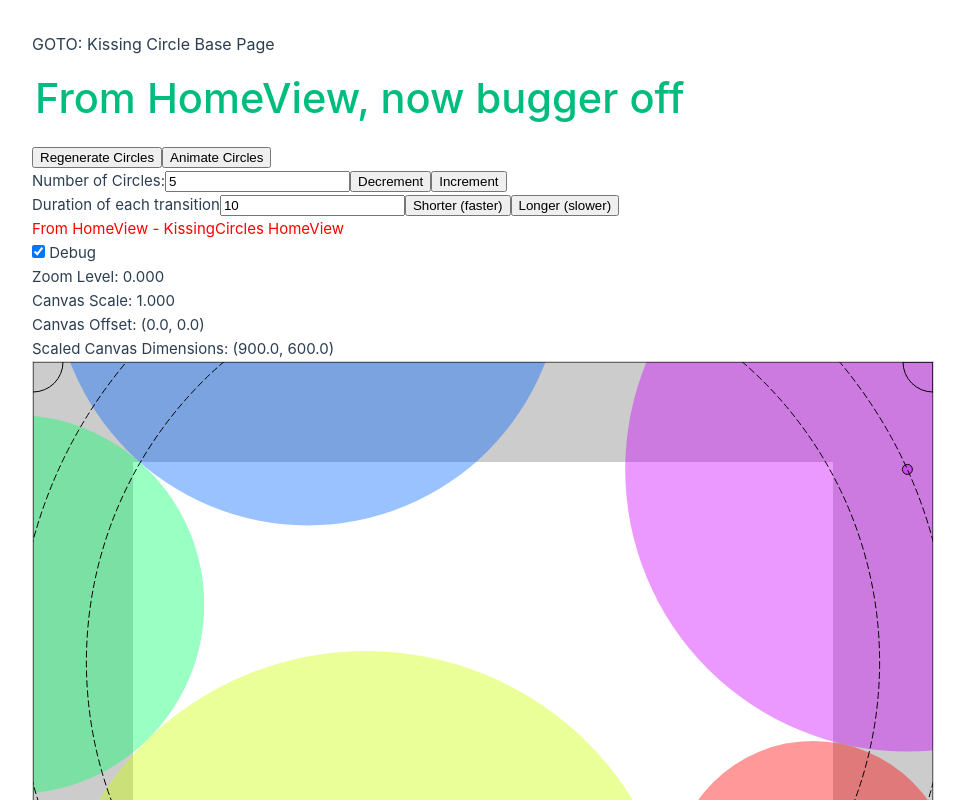
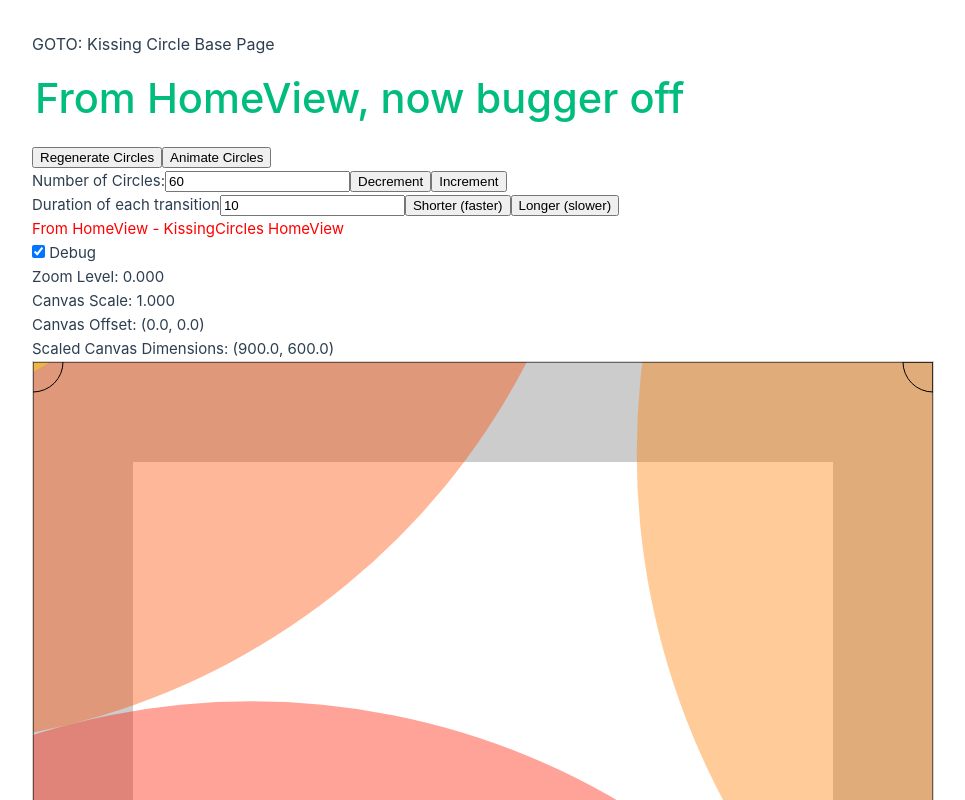
Before and after one commit to avengerofpi/animated-kissing-circles, a Vue app: page / in a window 1280 px wide. Shown: the top 800 px of the page, without its empty margins (157-1122 px from the left). Built offline with nearby package versions, Linux system fonts and the light colour scheme.

Commit message:
clarify (and tweak) circle generation logic and variable/method names

```diff
--- a/src/components/KissingCircles.vue
+++ b/src/components/KissingCircles.vue
@@ -56,14 +56,11 @@ import type { Ref } from 'vue'
 import BaseCanvas from './BaseCanvas.vue';
 import { Coor } from './../models/coor'
 
-const numCirclesRef: Ref<number> = ref(5)
+const numCirclesRef: Ref<number> = ref(60)
 const animationDurationRef: Ref<number> = ref(10) // seconds
 
-const srcCentersRef: Ref<Coor[]> = ref([])
-const srcCentersOnCircles: Ref<CoorOnACircle[]> = ref([])
-const currCentersOnCircles: Ref<CoorOnACircle[]> = ref([])
-// const dstCentersRef: Ref<Coor[]> = ref([])
-// const currCentersRef: Ref<Coor[]> = ref([])
+const movingCoorsOnCircles: Ref<MovingCoorOnACircle[]> = ref([])
+const routeCircles: Ref<Circle[]> = ref([])
 const animating: Ref<boolean> = ref(false)
 const stopAnimationFlag: Ref<boolean> = ref(false)
 let startTimestamp: number
@@ -76,22 +73,29 @@ let height: number
 let width: number
 let canvasCenter: Coor
 
+// Circle style props
+let colorHueOffset: number = 0
+const colorHueOffsetStepsize: number = 0.3
+
 watch(numCirclesRef, (newNumCircles: number, oldNumCircles: number) => {
   stepAtLeastOnce.value = true
   const numAdditionalCircles: number = newNumCircles - oldNumCircles
   if (numAdditionalCircles < 0) {
     if (initialized) {
-      srcCentersRef.value = srcCentersRef.value.slice(0, newNumCircles)
-      srcCentersOnCircles.value = generateCoorOnCircles(srcCentersRef.value)
+      routeCircles.value = routeCircles.value.slice(0, newNumCircles)
+      movingCoorsOnCircles.value = generateMovingCoorsOnCircles(routeCircles.value)
     }
   } else {
     if (initialized) {
-      const additionalCircles: Coor[] = generateRandomCenters(numAdditionalCircles, srcCentersRef.value)
-      srcCentersRef.value = srcCentersRef.value.concat(additionalCircles)
-      srcCentersOnCircles.value = generateCoorOnCircles(srcCentersRef.value)
+      const additionalRouteCircles: Circle[] = generateRouteCircles(numAdditionalCircles, routeCircles.value)
+      routeCircles.value = routeCircles.value.concat(additionalRouteCircles)
+      movingCoorsOnCircles.value = generateMovingCoorsOnCircles(routeCircles.value)
     }
   }
+})
 
+watch(animationDurationRef, (newAnimationDuration: number) => {
+  stepAtLeastOnce.value = true
 })
 
 function incrementNumCircles() {
@@ -102,10 +106,6 @@ function decrementNumCircles() {
   numCirclesRef.value--
 }
 
-watch(animationDurationRef, (newAnimationDuration: number) => {
-  stepAtLeastOnce.value = true
-})
-
 function incrementAnimationDuration() {
   animationDurationRef.value++
 }
@@ -114,39 +114,30 @@ function decrementAnimationDuration() {
   animationDurationRef.value--
 }
 
-// Circle style props
-let colorHueOffset: number = 0
-const colorHueOffsetStepsize: number = 0.3
+function regenerateCircles() {
+  resetCanvasWithNewCircles()
+}
 
-class CoorOnACircle extends Coor {
-  /** Coordinate of the point on the circle */
-  coor: Coor
+class MovingCoorOnACircle {
   /** Center of the circle the coor is on */
-  center: Coor
-  /** radius of the circle the Coor is on */
-  radius: number
+  routeCircle: Circle
   /** Radian position of Coor on the circle */
-  theta: number
+  initialTheta: number
   /** +1 for clockwise (default), -1 for counter-clockwise, zero for no movement */
   direction: number
   /** Speed of animation movement for this point, must be non-negative.
    * Default is `1.0` for normal speed */
   speed: number
 
-  public constructor(coorOnCircle: Coor, radius: number, theta: number, direction: number = 1, speed: number = 1.0) {
-    const centerOfCircle = new Coor(
-      coorOnCircle.x - (radius * Math.cos(theta)),
-      coorOnCircle.y - (radius * Math.sin(theta))
-    )
-    super(centerOfCircle.x, centerOfCircle.y)
-    this.coor = coorOnCircle
-    this.center = centerOfCircle
-    this.radius = radius
-    this.theta = theta
+  public constructor(routeCircle: Circle, initialTheta: number, direction: number = 1, speed: number = 1.0) {
+    this.routeCircle = routeCircle
+    this.initialTheta = initialTheta
+
     if (![-1, 0, 1].includes(direction)) {
       throw Error(`Direction must be -1, 0, or 1, but was ${direction}`)
     }
     this.direction = direction
+
     if (speed < 0) {
       throw Error(`Speed must be non-negative, but was ${speed}`)
     }
@@ -154,10 +145,9 @@ class CoorOnACircle extends Coor {
   }
 
   public copy() {
-    return new CoorOnACircle(
-      this.coor,
-      this.radius,
-      this.theta,
+    return new MovingCoorOnACircle(
+      this.routeCircle,
+      this.initialTheta,
       this.direction,
       this.speed,
     )
@@ -240,54 +230,48 @@ function initCanvas(ctx: CanvasRenderingContext2D, timestamp: number) {
 }
 
 function resetCanvasWithNewCircles() {
-  srcCentersRef.value = generateRandomCenters(numCirclesRef.value)
-  srcCentersOnCircles.value = generateCoorOnCircles(srcCentersRef.value)
+  routeCircles.value = generateRouteCircles(numCirclesRef.value)
+  movingCoorsOnCircles.value = generateMovingCoorsOnCircles(routeCircles.value)
 }
 
-function generateRandomCenters(n: number, existingCenters: Coor[] = []): Coor[] {
+function generateRouteCircles(n: number, existingRouteCircles: Circle[] = []): Circle[] {
+  const m = existingRouteCircles.length
+  const xStep: number = width * (1/50)
+  const yStep: number = height * (1/50)
+  const thetaStep = (2 * Math.PI) / 6
 
-  const centers: Coor[] = []
-  if (n <= 0) { return centers };
+  const circles: Circle[] = []
+  for (let i=0; i<n; i++) {
+    const j=m+i+1
+    const theta = j * thetaStep
+    const xBeforeRotation = canvasCenter.x + (j * xStep)
+    const yBeforeRotation = canvasCenter.y + (j * yStep)
+    const xAfterRotation = (Math.cos(theta) * xBeforeRotation) - (Math.sin(theta) * yBeforeRotation)
+    const yAfterRotation = (Math.sin(theta) * xBeforeRotation) + (Math.cos(theta) * yBeforeRotation)
+    const x = canvasCenter.x + xAfterRotation
+    const y = canvasCenter.y + yAfterRotation
+    const center = new Coor(x, y)
+    const radius = dist(center, canvasCenter)
 
-  const m = existingCenters.length
-  const stepSize = 1.0 / 6
-  const xStep: number = (width / 5) * stepSize
-  const yStep: number = (height / 5) * stepSize
-  const xOffset: number = xStep * 10
-  const yOffset: number = yStep * 10
-  for (let i=0; i<n; i++) {
-    const j=m+i
-    const x: number = (xStep * (j + 1)) + xOffset
-    const y: number = (yStep * (j + 1)) + yOffset
-    const rotation_angle = 2*Math.PI * (j / 5)
-    const cos_theta = Math.cos(rotation_angle)
-    const sin_theta = Math.sin(rotation_angle)
-    const x_rotated = canvasCenter.x + (cos_theta*x - sin_theta*y)
-    const y_rotated = canvasCenter.y + (cos_theta*y + sin_theta*y)
-    centers.push(new Coor(x_rotated, y_rotated))
+    circles.push(new Circle(x, y, radius))
   }
-  return centers;
+
+  return circles
 }
 
-function generateCoorOnCircles(centers: Coor[]): CoorOnACircle[] {
-  return centers.map((center, index) => {
-    // const radius = 10 + (190 * Math.random())
-    // const theta = (2 * Math.PI) * Math.random()
-    // const SPEEDS = [1.0, 1.1, 1.2, 1.3, 1.4, 1.5, 1.6, 1.7, 1.8, 1.9]
-    // const SPEEDS = [1.0005, 1.0010, 1.0015, 1.0020, 1.0025, 1.0030, 1.0035, 1.0040]
-    const SPEEDS = [1.0005, 1.0010]
+function generateMovingCoorsOnCircles(routeCircles: Circle[]): MovingCoorOnACircle[] {
+  const thetaStep = (2 * Math.PI) / 6
+  const movingCoorsOnCircles = routeCircles.map((routeCircle, index) => {
+    const movingCoorOnACircles = new MovingCoorOnACircle(
+      routeCircle,
+      thetaStep * index,
+      1,
+      1.000
+    )
+    return movingCoorOnACircles
+  })
 
-    const diffX = center.x - canvasCenter.x
-    const diffY = center.y - canvasCenter.y
-    const radius = dist(center, canvasCenter)
-    const theta = Math.atan(diffY / diffX)
-    const direction = 1//[1, -1][index % 2]
-    // const speed = SPEEDS[index % SPEEDS.length]
-    const speed = SPEEDS[index % SPEEDS.length] ** index
-    // const speed = [1.001, 1.001, 1.002, 1.002][index % 4] ** index
-
-    return new CoorOnACircle(center, radius, theta, direction, speed)
-  })
+  return movingCoorsOnCircles
 }
 
 function computeRadii(centers: Coor[]): CircleWithRadiusLine[] {
@@ -348,10 +332,11 @@ function renderKissingCircles(centers: Coor[], ctx: CanvasRenderingContext2D) {
     ctx.fillStyle = "hsl(0 0% 0% / 0%)"
     // ctx.strokeText(`(${center.x.toFixed(1)}, ${center.y.toFixed(1)}), ${radius.toFixed(1)}`, center.x-5, center.y)
 
-    // Add line segment pointing to nearest neighbor
+    // // Add line segment pointing to nearest neighbor
     // const radiusLine = circlesWithRadiusLine.radiusLine as LineSegment
     // ctx.moveTo(radiusLine.src.x, radiusLine.src.y);
     // ctx.lineTo(radiusLine.dst.x, radiusLine.dst.y)
+    // ctx.stroke();
 
     // Draw center dot
     const dotRadius = 5
@@ -367,10 +352,10 @@ function renderKissingCircles(centers: Coor[], ctx: CanvasRenderingContext2D) {
   colorHueOffset += colorHueOffsetStepsize
 }
 
-function renderSrcCentersOnCircles(ctx: CanvasRenderingContext2D) {
-  srcCentersOnCircles.value.forEach((srcCenterOnCircle, index) => {
-    const center = srcCenterOnCircle.center
-    const radius = srcCenterOnCircle.radius
+function renderRouteCircles(ctx: CanvasRenderingContext2D) {
+  routeCircles.value.forEach((routeCircle, index) => {
+    const center = routeCircle.center
+    const radius = routeCircle.radius
 
     ctx.beginPath();
     ctx.setLineDash([7,3]);
@@ -378,6 +363,14 @@ function renderSrcCentersOnCircles(ctx: CanvasRenderingContext2D) {
 
     ctx.stroke();
     ctx.setLineDash([]);
+
+    // Draw center dot
+    const dotRadius = 3
+    ctx.beginPath();
+    ctx.arc(center.x, center.y, dotRadius, 0,2*Math.PI);
+    ctx.fillStyle = `hsl(${(index / numCirclesRef.value) * 360 + colorHueOffset} 100% 50% / 100%)`
+    ctx.fill()
+    ctx.fillStyle = "hsl(0 0% 0% / 0%)"
   })
 
   colorHueOffset += colorHueOffsetStepsize
@@ -387,16 +380,7 @@ function dist(a: Coor, b: Coor): number {
   return Math.sqrt((a.x - b.x)**2 + (a.y - b.y)**2)
 }
 
-function regenerateCircles() {
-  resetCanvasWithNewCircles()
-}
-
 function animate() {
-  // dstCentersRef.value = generateRandomCenters()
-
-  // Shuffle srcCenters to produce dstCenters
-  // dstCentersRef.value = (srcCentersRef.value.map(c => [Math.random(), c]) as [number,Coor][]).sort().map(el => el[1])
-
   animating.value = true
   stopAnimationFlag.value = false
   // Identical to `timeStamp` used in `window.requestAnimationFrame`
@@ -406,9 +390,6 @@ function animate() {
 
 function _addShapes(ctx: CanvasRenderingContext2D, timestamp: number) {
   initialized || initCanvas(ctx, timestamp)
-
-  // Don't process stopAnimationFlag till end, to make sure the current
-  // batch of shapes gets painted.
 
   let elapsed: number = timestamp - startTimestamp;
 
@@ -423,47 +404,26 @@ function _addShapes(ctx: CanvasRenderingContext2D, timestamp: number) {
   // Loop animation, instead of stop animation after animationDuration
   stepSize = elapsed / (animationDurationRef.value * 1000)
 
-  let newCenters: Coor[] = []
-  currCentersOnCircles.value = []
+  let kissingCircleCenters: Coor[] = []
   for (let i=0; i<numCirclesRef.value; i++) {
-    // const x = srcCentersRef.value[i].x + (dstCentersRef.value[i].x - srcCentersRef.value[i].x) * stepSize
-    // const y = srcCentersRef.value[i].y + (dstCentersRef.value[i].y - srcCentersRef.value[i].y) * stepSize
-    //
-    // const MAX_PETURB = 1
-    // const xPeturb = MAX_PETURB * Math.random()
-    // const yPeturb = MAX_PETURB * Math.random()
-    // const x = centerOfCircle.x + (radius * Math.cos(theta)) + xPeturb
-    // const y = centerOfCircle.y + (radius * Math.sin(theta)) + yPeturb
+    const movingCoorOnCircle = movingCoorsOnCircles.value[i]
+    const routeCircle = movingCoorOnCircle.routeCircle
+    const radius = routeCircle.radius
+    const thetaOffset = (2 * Math.PI) * (movingCoorOnCircle.direction * movingCoorOnCircle.speed) * stepSize
+    const theta = movingCoorOnCircle.initialTheta + thetaOffset
+    const x = routeCircle.center.x + (radius * Math.cos(theta))
+    const y = routeCircle.center.y + (radius * Math.sin(theta))
 
-    const srcCenterOnCircle = srcCentersOnCircles.value[i]
-    const centerOfCircle = srcCenterOnCircle.center
-    const radius = srcCenterOnCircle.radius
-    const thetaOffset = (2 * Math.PI) * (srcCenterOnCircle.direction * srcCenterOnCircle.speed) * stepSize
-    const theta = srcCenterOnCircle.theta + thetaOffset
-    const x = centerOfCircle.x + (radius * Math.cos(theta))
-    const y = centerOfCircle.y + (radius * Math.sin(theta))
-
-    const newCenter: Coor = new Coor(x, y)
-    newCenters.push(newCenter)
-
-    const newCoorOnCircle: CoorOnACircle = new CoorOnACircle(
-      newCenter,
-      radius,
-      theta,
-      srcCenterOnCircle.direction,
-      srcCenterOnCircle.speed
-    )
-    currCentersOnCircles.value.push(newCoorOnCircle)
+    const kissingCircleCenter: Coor = new Coor(x, y)
+    kissingCircleCenters.push(kissingCircleCenter)
   }
 
-  renderKissingCircles(newCenters, ctx)
-  renderSrcCentersOnCircles(ctx)
+  renderKissingCircles(kissingCircleCenters, ctx)
+  // renderRouteCircles(ctx)
 
   if (stopAnimationFlag.value) {
     stopAnimationFlag.value = false
     animating.value = false
-    // srcCentersRef.value = currCentersRef.value
-    // srcCentersOnCircles.value = currCentersOnCircles.value
   }
 
   return
```
